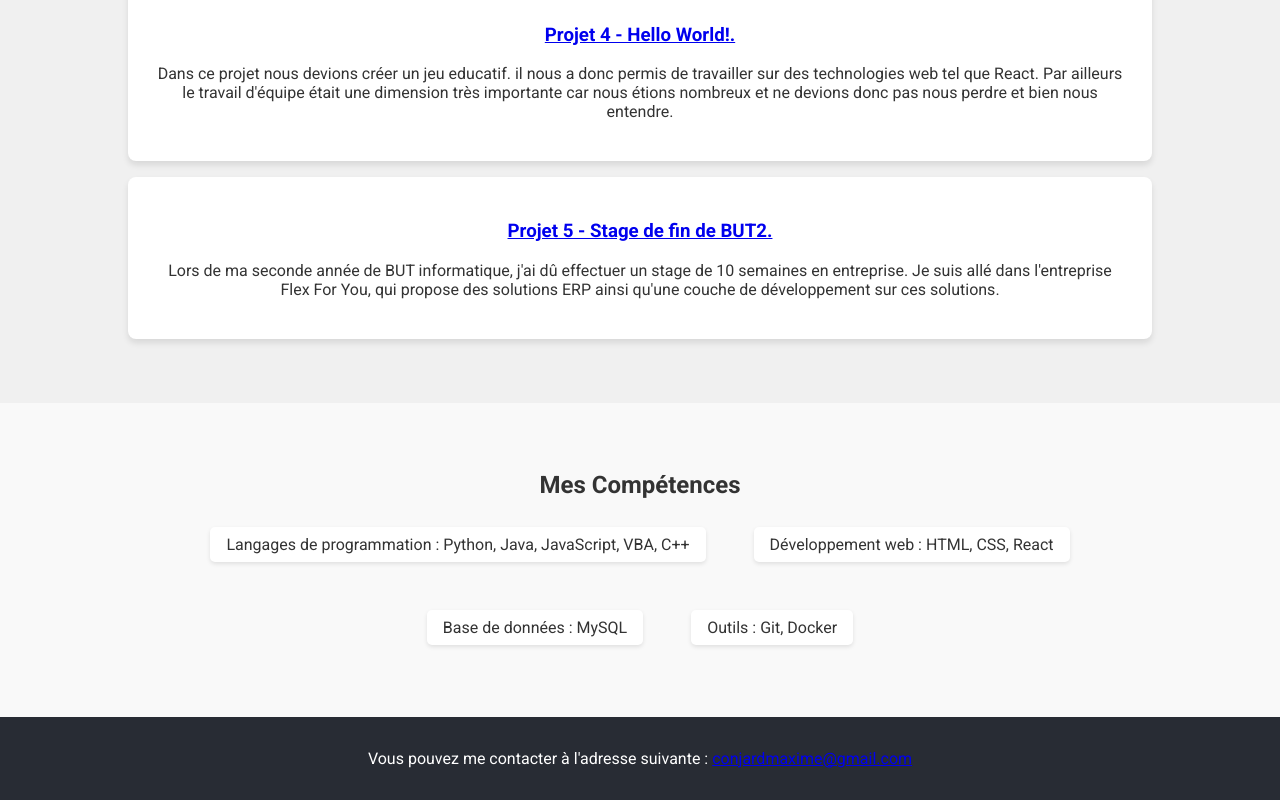
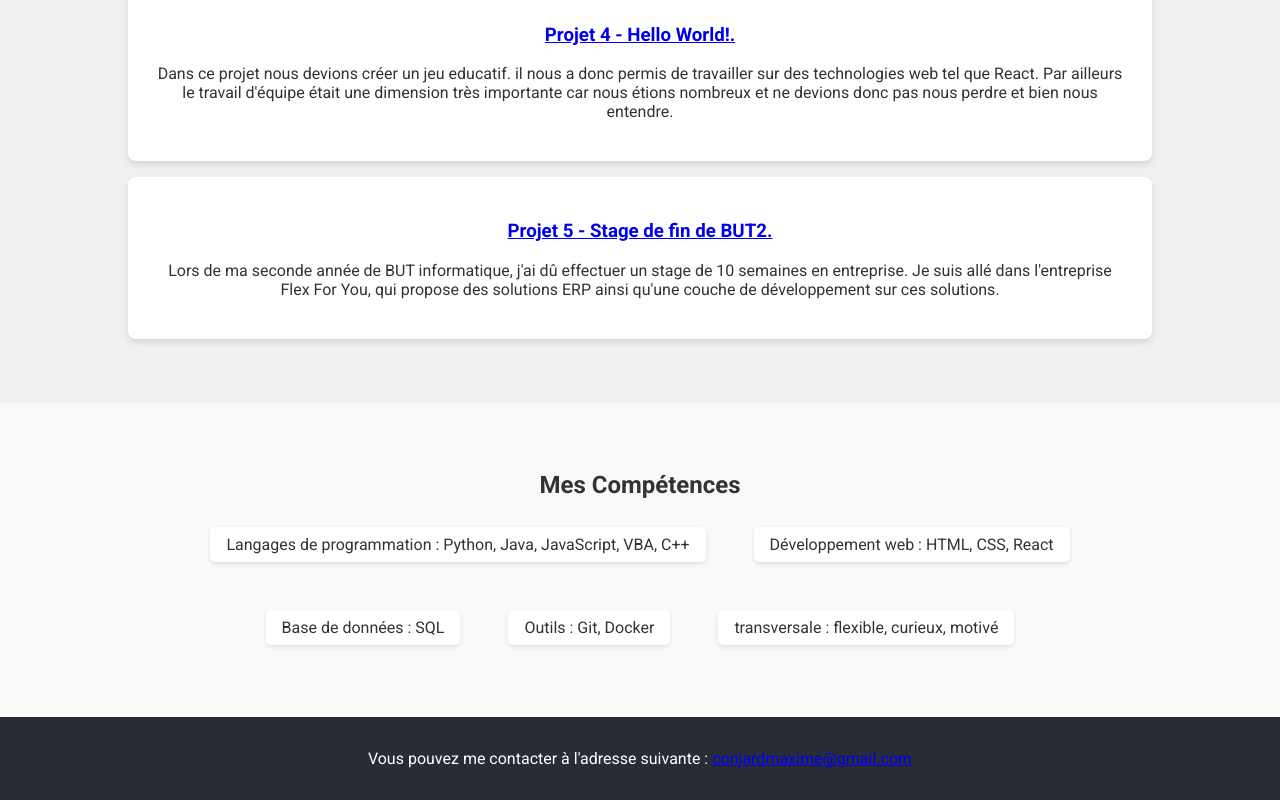
Before and after one commit to maximecjr/portfolio, a plain HTML site: page index.html in a window 1280 px wide. Shown: the part 1079-1879 px from the top of the page. Drawn offline with Linux system fonts and the light colour scheme.

Commit message:
competences update

```diff
--- a/index.html
+++ b/index.html
@@ -74,8 +74,9 @@
                 <ul class="skills-list">
                     <li>Langages de programmation : Python, Java, JavaScript, VBA, C++</li>
                     <li>Développement web : HTML, CSS, React</li>
-                    <li>Base de données : MySQL</li>
+                    <li>Base de données : SQL</li>
                     <li>Outils : Git, Docker</li>
+                    <li>transversale : flexible, curieux, motivé</li>
                 </ul>
             </div>
         </section>
```
